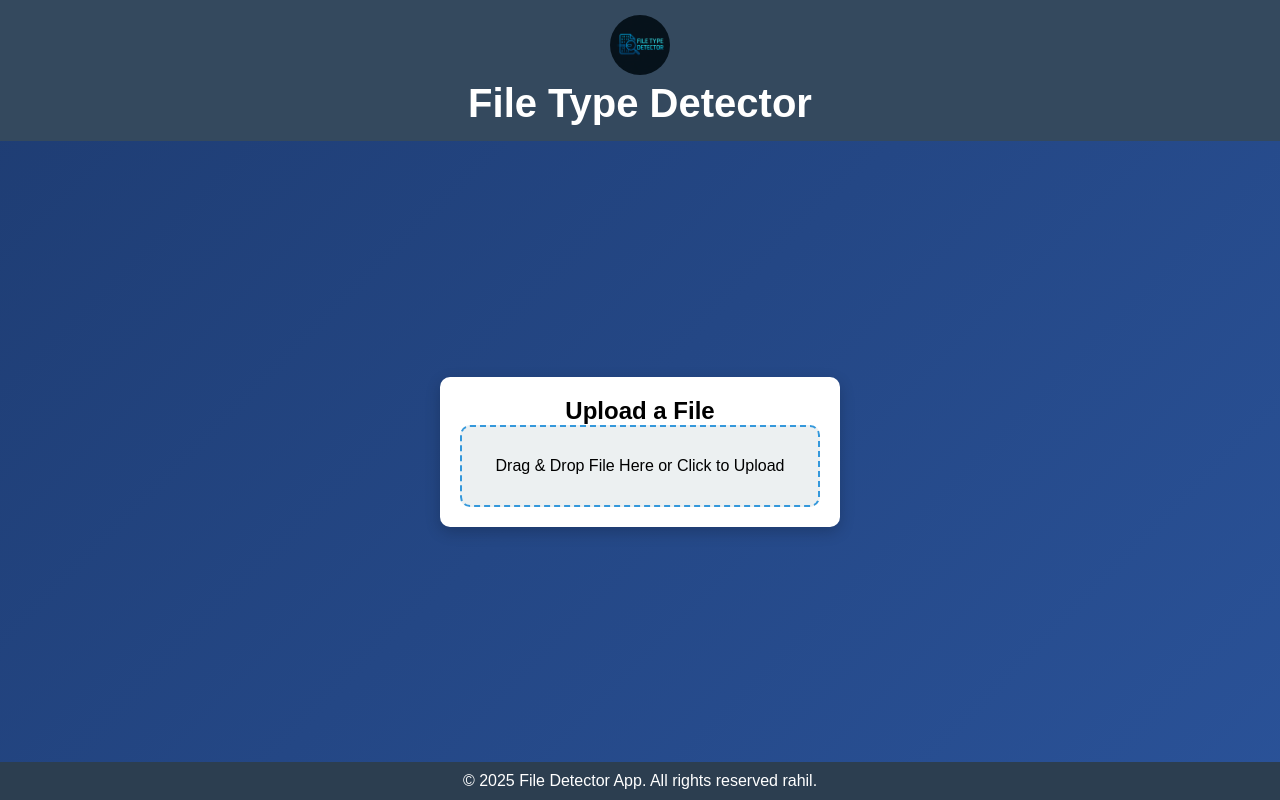
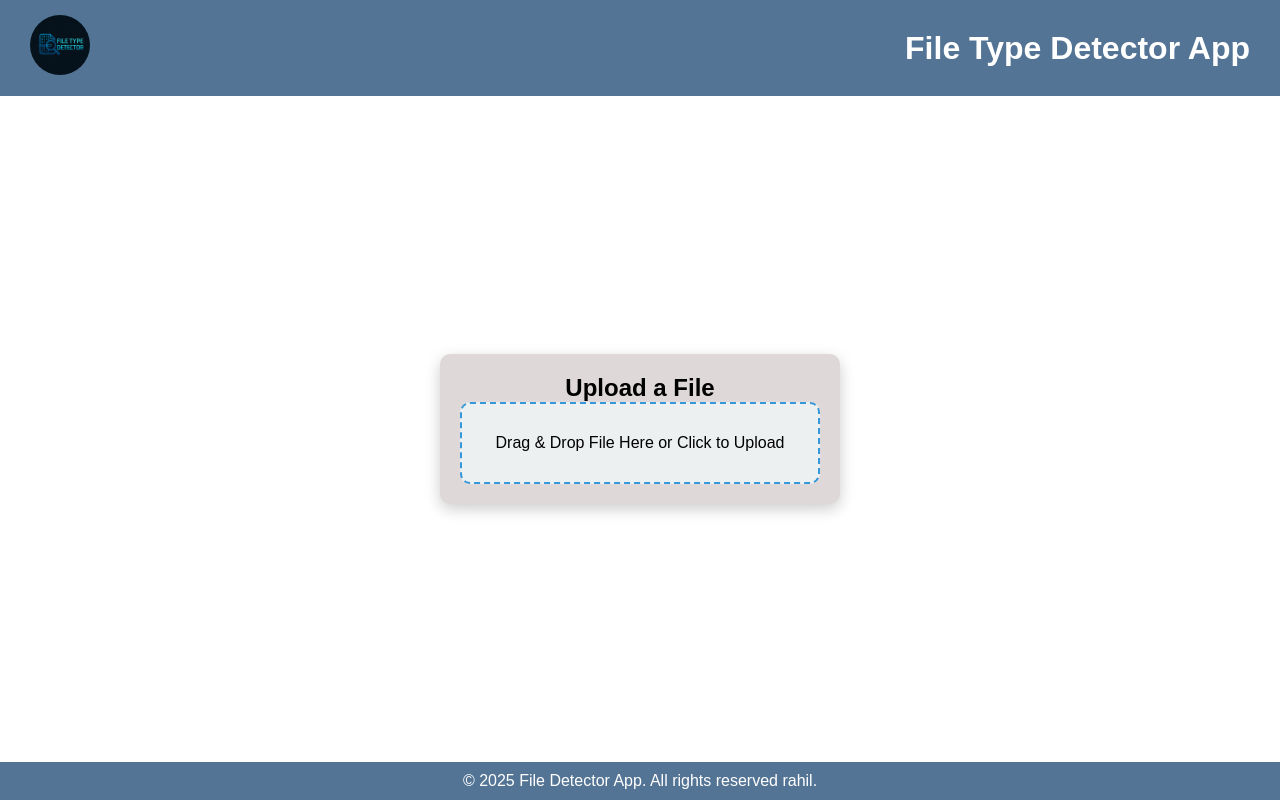
Before and after one commit to Rahilbhoot/FileTypeDetectionApp, a plain HTML site: page FileTypeDetectionWebApp/index.html in a window 1280 px wide. Drawn offline with Linux system fonts and the light colour scheme.

Commit message:
Modified index and styling to add new colors and features

```diff
--- a/FileTypeDetectionWebApp/index.html
+++ b/FileTypeDetectionWebApp/index.html
@@ -14,7 +14,7 @@
             <img src="/FileTypeDetectionApp/FileTypeDetectionWebApp/Assets/ChatGPT Image Apr 26, 2025, 11_08_11 AM.png"
                 alt="" class="main-logo">
         </div>
-        <h1>File Type Detector</h1>
+        <h1>File Type Detector App</h1>
     </header>
     <main>
         <div class="container">
--- a/FileTypeDetectionWebApp/style.css
+++ b/FileTypeDetectionWebApp/style.css
@@ -11,7 +11,8 @@ body {
     align-items: center;
     justify-content: space-between;
     height: 100vh;
-    background: linear-gradient(135deg, #1e3c72, #2a5298);
+    /* background: linear-gradient(135deg, #1e3c72, #ffffff); */
+    background-color: white;
 }
 
 .main-logo {
@@ -21,11 +22,14 @@ body {
 
 header {
     width: 100%;
-    padding: 15px;
-    background: #34495e;
+    padding: 15px 30px;
+    background: #547495;
     color: white;
-    text-align: center;
-    font-size: 20px;
+    /* text-align: center; */
+    font-size: 16px;
+    display: flex;
+    align-items: center;
+    justify-content: space-between;
 }
 
 .logo {
@@ -36,7 +40,7 @@ header {
 .container {
     width: 400px;
     padding: 20px;
-    background: white;
+    background: rgb(223, 216, 216);
     border-radius: 10px;
     box-shadow: 0px 5px 15px rgba(0, 0, 0, 0.2);
     text-align: center;
@@ -70,7 +74,7 @@ header {
 footer {
     width: 100%;
     padding: 10px;
-    background: #2c3e50;
+    background: #547495;
     color: white;
     text-align: center;
 }
```
